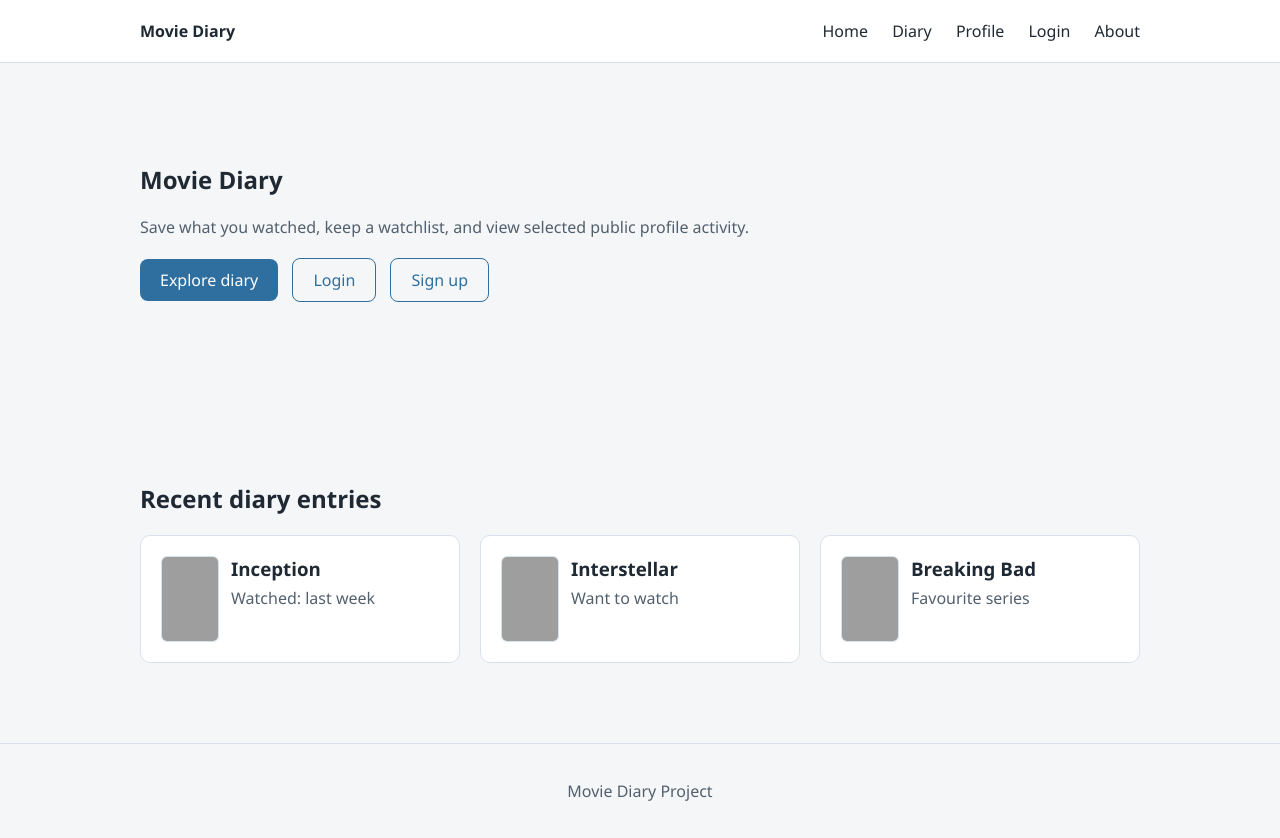
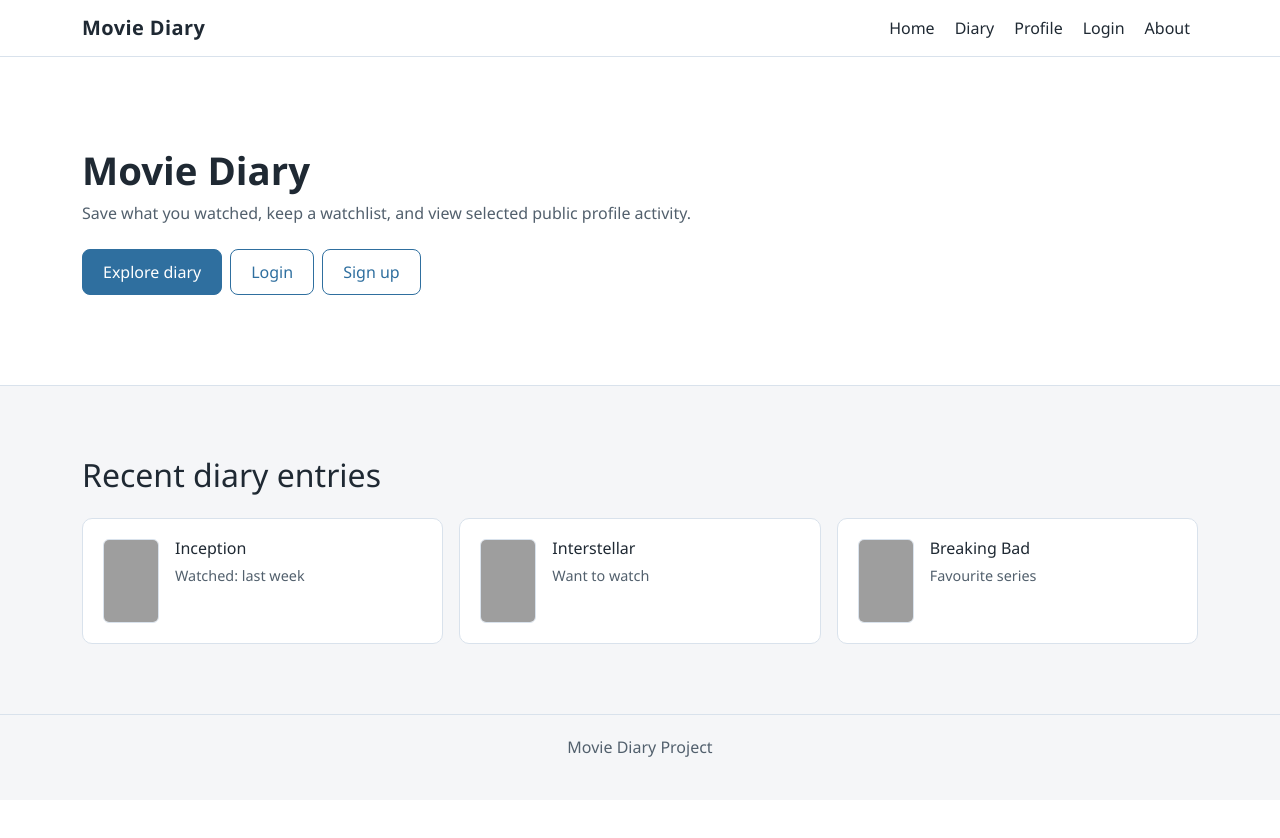
Before and after one commit to wnbmlk/cits3403-group-project, a Flask app: page / in a window 1280 px wide. After the commit the page ends 757 px from the top, so only its background shows below. Run offline with Flask 3, Linux system fonts and the light colour scheme; grey boxes are pictures that could not be loaded.

Commit message:
changing home page and 'about' to using bootstrap while still using style.css to keep all the design

```diff
--- a/static/style.css
+++ b/static/style.css
@@ -1,4 +1,12 @@
- :root {
+/* ── Bootstrap token overrides ── */
+:root {
+    --bs-body-bg: #f5f6f8;
+    --bs-body-color: #1f2933;
+    --bs-border-color: #d9e2ec;
+    --bs-primary: #2f6f9f;
+    --bs-primary-rgb: 47, 111, 159;
+    --bs-link-color: #2f6f9f;
+
     --bg: #f5f6f8;
     --panel: #ffffff;
     --text: #1f2933;
@@ -8,7 +16,6 @@
     --primary-hover: #265b83;
 }
 
-/* ===== Reset ===== */
 body {
     margin: 0;
     font-family: "Segoe UI", Tahoma, Geneva, Verdana, sans-serif;
@@ -16,125 +23,83 @@ body {
     color: var(--text);
 }
 
-.container {
-    width: 90%;
-    max-width: 1000px;
-    margin: auto;
-}
-
-/* ===== Navbar ===== */
+/* ── Navbar ── */
 .navbar {
     border-bottom: 1px solid var(--border);
     background: var(--panel);
 }
 
-.nav-content {
-    display: flex;
-    justify-content: space-between;
-    padding: 20px 0;
+.navbar-brand {
+    font-weight: 700;
+    color: var(--text) !important;
+    letter-spacing: 0.02em;
 }
 
-.logo {
-    font-weight: bold;
+.nav-link {
+    color: var(--text) !important;
 }
 
-.nav-links a {
-    color: var(--text);
-    margin-left: 20px;
-    text-decoration: none;
+.nav-link:hover,
+.nav-link.active {
+    color: var(--primary) !important;
 }
 
-.nav-links a:hover {
-    color: var(--primary);
+/* ── Hero (index) ── */
+.hero-section {
+    background: var(--panel);
+    border-bottom: 1px solid var(--border);
+    padding: 90px 0;
 }
 
-/* ===== Hero ===== */
-.hero {
-    background: var(--panel);
-    padding: 120px 0;
-    border-bottom: 1px solid var(--border);
+.hero-section h1 {
+    font-size: 2.4rem;
+    font-weight: 700;
+    margin-bottom: 0.5rem;
 }
 
-.hero-inner {
-    display: flex;
-    gap: 40px;
+.hero-section .desc {
+    color: var(--muted);
+    margin-top: 0.5rem;
 }
 
-.hero-left h1 {
-    font-size: 40px;
+/* ── Buttons ── */
+.btn-primary {
+    background: var(--primary);
+    border-color: var(--primary);
+    border-radius: 8px;
+    padding: 10px 20px;
+    font-weight: 500;
 }
 
-.tag {
-    font-size: 12px;
-    color: var(--muted);
+.btn-primary:hover,
+.btn-primary:focus {
+    background: var(--primary-hover);
+    border-color: var(--primary-hover);
 }
 
-.desc {
-    color: var(--muted);
-    margin-top: 10px;
+.btn-outline-primary {
+    border-color: var(--primary);
+    color: var(--primary);
+    border-radius: 8px;
+    padding: 10px 20px;
 }
 
-.buttons {
-    margin-top: 20px;
+.btn-outline-primary:hover {
+    background: var(--primary);
+    border-color: var(--primary);
+    color: #fff;
 }
 
-button,
-.btn {
-    background: var(--primary);
-    color: #fff;
-    border: none;
-    border-radius: 8px;
-    padding: 10px 20px;
-    margin-right: 10px;
-    cursor: pointer;
-    text-decoration: none;
-    display: inline-block;
+/* ── Movie cards (index) ── */
+.diary-section {
+    padding: 70px 0;
 }
 
-button:hover,
-.btn:hover {
-    background: var(--primary-hover);
-}
-
-button.outline,
-.btn.outline {
-    background: transparent;
-    border: 1px solid var(--primary);
-    color: var(--primary);
-}
-
-/* ===== Right box ===== */
-.box {
+.movie-card-item {
     border: 1px solid var(--border);
     background: var(--panel);
     border-radius: 10px;
     padding: 20px;
-}
-
-/* ===== Section ===== */
-.section {
-    padding: 80px 0;
-}
-
-/* ===== Cards ===== */
-.grid {
-    display: flex;
-    gap: 20px;
-    margin-top: 20px;
-}
-
-.card {
-    border: 1px solid var(--border);
-    background: var(--panel);
-    border-radius: 10px;
-    padding: 20px;
-    flex: 1;
-}
-
-.movie-row {
-    display: flex;
-    align-items: flex-start;
-    gap: 12px;
 }
 
 .movie-thumb {
@@ -146,29 +111,82 @@ button.outline,
     flex-shrink: 0;
 }
 
-.movie-row h3 {
+.movie-card-item h3 {
+    margin: 0;
+    font-size: 1rem;
+}
+
+.movie-card-item p {
+    margin: 6px 0 0;
+    color: var(--muted);
+    font-size: 0.9rem;
+}
+
+/* ── About page ── */
+.about-box {
+    background: var(--panel);
+    border: 1px solid var(--border);
+    border-radius: 10px;
+    padding: 2rem;
+}
+
+.about-box p {
+    color: var(--muted);
+    line-height: 1.65;
+}
+
+.btn-back {
+    display: inline-block;
+    margin-top: 1rem;
+    color: var(--primary);
+    text-decoration: none;
+    font-size: 0.95rem;
+}
+
+.btn-back:hover {
+    text-decoration: underline;
+    color: var(--primary-hover);
+}
+
+/* ── Profile page ── */
+.profile-section {
+    padding: 2.5rem 0 3.5rem;
+}
+
+.profile-header {
+    margin-bottom: 1.25rem;
+}
+
+.profile-header h1 {
+    font-size: 1.6rem;
+    font-weight: 700;
+    margin: 0 0 0.35rem;
+}
+
+.profile-header p {
+    color: var(--muted);
     margin: 0;
 }
 
-.movie-row p {
-    margin: 6px 0 0;
-    color: var(--muted);
+.md-card {
+    background: var(--panel);
+    border: 1px solid var(--border);
+    border-radius: 10px;
+    padding: 20px;
+    height: 100%;
 }
 
-.profile-header h1 {
-    margin: 0;
-}
-
-.profile-grid {
-    display: grid;
-    grid-template-columns: 1fr 1fr;
-    gap: 20px;
-    margin-top: 20px;
+.md-card h2 {
+    font-size: 1.05rem;
+    font-weight: 600;
+    margin-bottom: 0.75rem;
+    color: var(--text);
 }
 
 .status-list {
-    margin: 12px 0 0;
+    list-style: disc;
     padding-left: 18px;
+    margin: 0;
     color: var(--muted);
 }
 
@@ -176,40 +194,10 @@ button.outline,
     margin-bottom: 8px;
 }
 
-/* ===== Form ===== */
-.form {
-    display: flex;
-    flex-direction: column;
-    max-width: 300px;
-}
-
-.form input {
-    margin-bottom: 10px;
-    padding: 10px;
-    background: #fff;
-    color: var(--text);
-    border: 1px solid var(--border);
-    border-radius: 8px;
-}
-
-/* ===== Footer ===== */
-.footer {
-    text-align: center;
+/* ── Footer ── */
+footer {
     border-top: 1px solid var(--border);
     color: var(--muted);
     padding: 20px;
+    text-align: center;
 }
-
-@media (max-width: 768px) {
-    .hero-inner {
-        flex-direction: column;
-    }
-
-    .grid {
-        flex-direction: column;
-    }
-
-    .profile-grid {
-        grid-template-columns: 1fr;
-    }
-}
--- a/templates/index.html
+++ b/templates/index.html
@@ -4,81 +4,84 @@
     <meta charset="UTF-8">
     <meta name="viewport" content="width=device-width, initial-scale=1.0">
     <title>Movie Diary</title>
-
+    <link href="https://cdn.jsdelivr.net/npm/bootstrap@5.3.8/dist/css/bootstrap.min.css" rel="stylesheet" integrity="sha384-sRIl4kxILFvY47J16cr9ZwB07vP4J8+LH7qKQnuqkuIAvNWLzeN8tE5YBujZqJLB" crossorigin="anonymous">
     <link rel="stylesheet" href="{{ url_for('static', filename='style.css') }}">
 </head>
 <body>
 
-<!-- ===== Navbar ===== -->
-<nav class="navbar">
-    <div class="container nav-content">
-        <div class="logo">Movie Diary</div>
-        <div class="nav-links">
-            <a href="{{ url_for('home') }}">Home</a>
-            <a href="{{ url_for('diary') }}">Diary</a>
-            <a href="{{ url_for('profile') }}">Profile</a>
-            <a href="{{ url_for('login') }}">Login</a>
-            <a href="{{ url_for('about') }}">About</a>
+<!-- Navbar -->
+<nav class="navbar navbar-expand-md">
+    <div class="container">
+        <a class="navbar-brand" href="{{ url_for('home') }}">Movie Diary</a>
+        <button class="navbar-toggler" type="button" data-bs-toggle="collapse" data-bs-target="#navMenu"
+                aria-controls="navMenu" aria-expanded="false" aria-label="Toggle navigation">
+            <span class="navbar-toggler-icon"></span>
+        </button>
+        <div class="collapse navbar-collapse" id="navMenu">
+            <ul class="navbar-nav ms-auto gap-md-1">
+                <li class="nav-item"><a class="nav-link" href="{{ url_for('home') }}">Home</a></li>
+                <li class="nav-item"><a class="nav-link" href="{{ url_for('diary') }}">Diary</a></li>
+                <li class="nav-item"><a class="nav-link" href="{{ url_for('profile') }}">Profile</a></li>
+                <li class="nav-item"><a class="nav-link" href="{{ url_for('login') }}">Login</a></li>
+                <li class="nav-item"><a class="nav-link" href="{{ url_for('about') }}">About</a></li>
+            </ul>
         </div>
     </div>
 </nav>
 
-<!-- ===== Intro ===== -->
-<section class="section">
+<!-- Hero -->
+<section class="hero-section">
     <div class="container">
         <h1>Movie Diary</h1>
-        <p class="desc">
-            Save what you watched, keep a watchlist, and view selected public profile activity.
-        </p>
-        <div class="buttons">
-            <a class="btn" href="{{ url_for('diary') }}">Explore diary</a>
-            <a class="btn outline" href="{{ url_for('login') }}">Login</a>
-            <a class="btn outline" href="{{ url_for('signup') }}">Sign up</a>
+        <p class="desc">Save what you watched, keep a watchlist, and view selected public profile activity.</p>
+        <div class="d-flex flex-wrap gap-2 mt-4">
+            <a class="btn btn-primary" href="{{ url_for('diary') }}">Explore diary</a>
+            <a class="btn btn-outline-primary" href="{{ url_for('login') }}">Login</a>
+            <a class="btn btn-outline-primary" href="{{ url_for('signup') }}">Sign up</a>
         </div>
     </div>
 </section>
 
-<!-- ===== Diary ===== -->
-<section id="diary" class="section">
+<!-- Recent Diary Entries -->
+<section class="diary-section">
     <div class="container">
-        <h2>Recent diary entries</h2>
+        <h2 class="mb-4">Recent diary entries</h2>
+        <div class="row g-3">
 
-        <div class="grid">
-            <div class="card">
-                <div class="movie-row">
-                    <img
-                        class="movie-thumb"
+            <div class="col-12 col-md-4">
+                <div class="movie-card-item h-100">
+                    <div class="d-flex align-items-start gap-3">
+                        <img class="movie-thumb"
                              src="https://image.tmdb.org/t/p/w200/9gk7adHYeDvHkCSEqAvQNLV5Uge.jpg"
-                        alt="Inception poster"
-                    >
+                             alt="Inception poster">
                         <div>
                             <h3>Inception</h3>
                             <p>Watched: last week</p>
                         </div>
                     </div>
                 </div>
+            </div>
 
-            <div class="card">
-                <div class="movie-row">
-                    <img
-                        class="movie-thumb"
+            <div class="col-12 col-md-4">
+                <div class="movie-card-item h-100">
+                    <div class="d-flex align-items-start gap-3">
+                        <img class="movie-thumb"
                              src="https://image.tmdb.org/t/p/w200/gEU2QniE6E77NI6lCU6MxlNBvIx.jpg"
-                        alt="Interstellar poster"
-                    >
+                             alt="Interstellar poster">
                         <div>
                             <h3>Interstellar</h3>
                             <p>Want to watch</p>
                         </div>
                     </div>
                 </div>
+            </div>
 
-            <div class="card">
-                <div class="movie-row">
-                    <img
-                        class="movie-thumb"
+            <div class="col-12 col-md-4">
+                <div class="movie-card-item h-100">
+                    <div class="d-flex align-items-start gap-3">
+                        <img class="movie-thumb"
                              src="https://image.tmdb.org/t/p/w200/ztkUQFLlC19CCMYHW9o1zWhJRNq.jpg"
-                        alt="Breaking Bad poster"
-                    >
+                             alt="Breaking Bad poster">
                         <div>
                             <h3>Breaking Bad</h3>
                             <p>Favourite series</p>
@@ -86,16 +89,16 @@
                     </div>
                 </div>
             </div>
+
+        </div>
     </div>
 </section>
 
-
-<!-- ===== Footer ===== -->
-<footer class="footer">
-    <p>Movie Diary Project</p>
+<footer>
+    <p class="mb-0">Movie Diary Project</p>
 </footer>
 
 <script src="{{ url_for('static', filename='script.js') }}"></script>
-
+<script src="https://cdn.jsdelivr.net/npm/bootstrap@5.3.8/dist/js/bootstrap.bundle.min.js" integrity="sha384-FKyoEForCGlyvwx9Hj09JcYn3nv7wiPVlz7YYwJrWVcXK/BmnVDxM+D2scQbITxI" crossorigin="anonymous"></script>
 </body>
 </html>
```
Also changed, not shown: templates/about.html (+18 -10 lines). Lines whose indentation alone changed are shown as unchanged.
